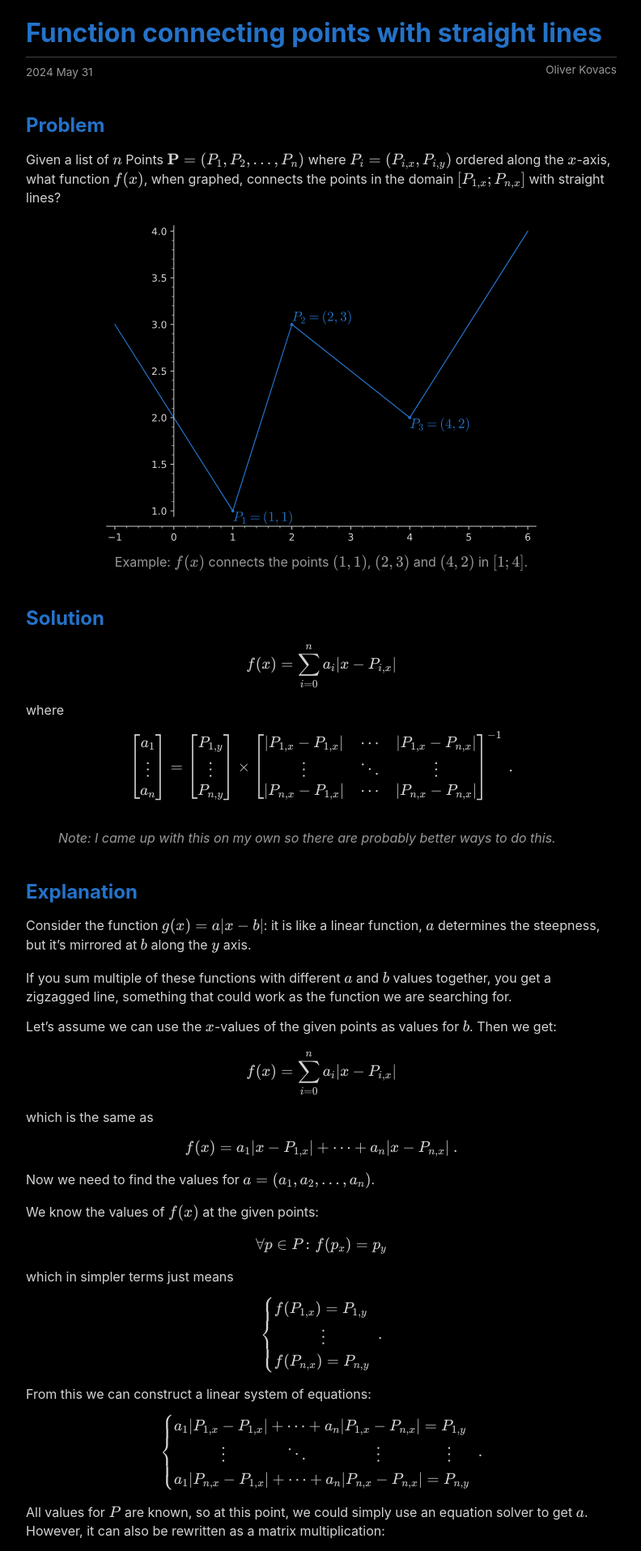
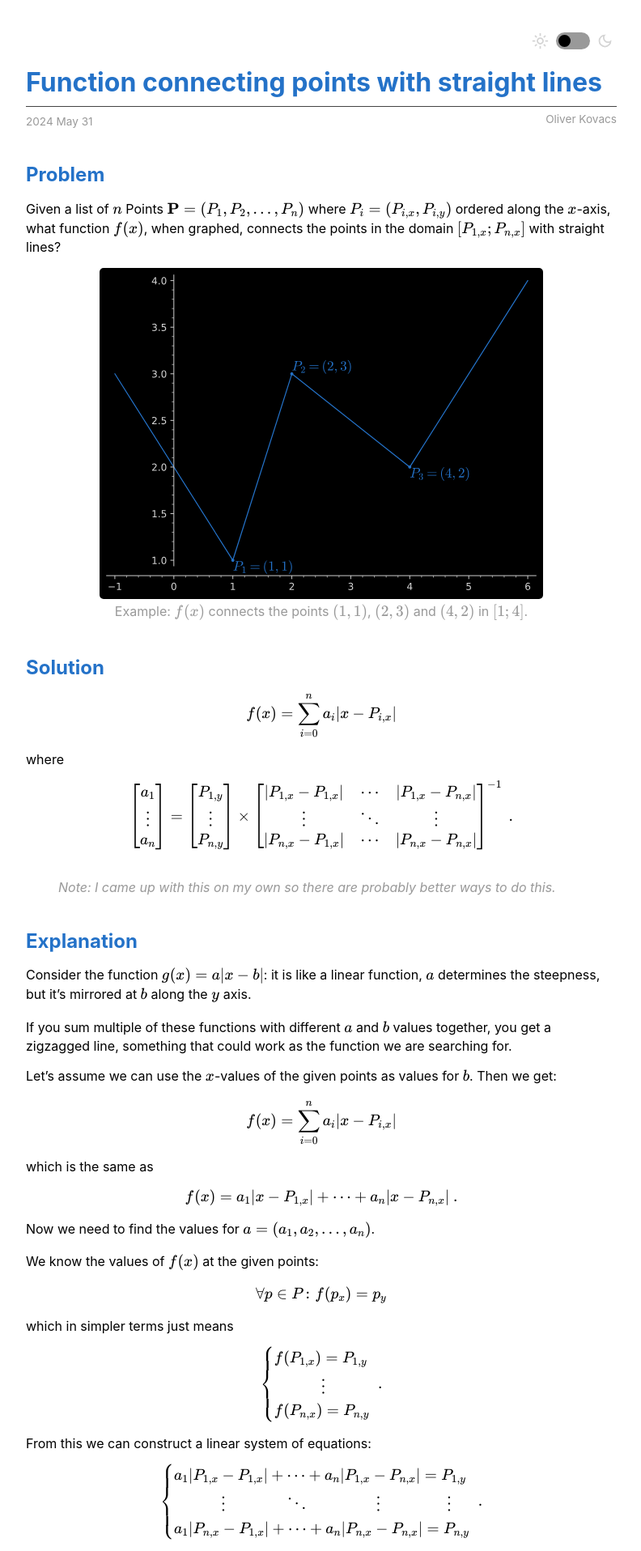
Before and after one commit to OliverKovacs/website, a Jekyll site: the page built from _posts/2024-06-01-function.markdown, in a window 1280 px wide. Shown: the top 1916 px of the page at 81% size, without its empty margins (243-1035 px from the left). Built offline with Jekyll 4.4.1, drawn with Linux system fonts in a browser that asks for light colours.

Commit message:
feat: add light theme

```diff
--- a/_layouts/post.html
+++ b/_layouts/post.html
@@ -8,19 +8,35 @@
 
     <div class="content">
         <header>
+            <div id="color-row">
+                <div>
+                <img class="light-mode-hide" src="/assets/img/icons/dark/light_mode.svg" alt="Light mode" />
+                <img class="dark-mode-hide" src="/assets/img/icons/light/light_mode.svg" alt="Light mode" />
+                <label class="switch">
+                    <input type="checkbox" id="color-mode">
+                    <span class="slider round"></span>
+                </label>
+                <img class="light-mode-hide" src="/assets/img/icons/dark/dark_mode.svg" alt="Dark mode" />
+                <img class="dark-mode-hide" src="/assets/img/icons/light/dark_mode.svg" alt="Dark mode" />
+                </div>
+            </div>
+
             <h1>{{ page.title | escape }}</h1>
-            <p>
+            <div id="home-row">
                 <time class="dt-published" datetime="{{ page.date | date_to_xmlschema }}" itemprop="datePublished">
                   {%- assign date_format = site.minima.date_format | default: "%Y %b %-d" -%}
                   {{ page.date | date: date_format }}
                 </time>
-                <a href="/">
-                  <span itemprop="author" itemscope itemtype="http:/*schema.org/Person">
-                      <span class="p-author h-card" itemprop="name">{{ page.author }}</span>
-                  </span>
+                <div>
+                <a id="home" href="/">
+                    <div>{{ page.author }}</div>
+                    <!--<span itemprop="author" itemscope itemtype="http:/*schema.org/Person">
+                      <span class="p-author h-card" itemprop="name"></span>
+                  </span>-->
                 </a>
-            </p>
-        <header>
+                </div>
+            </div>
+        </header>
 
         <main id="main">
             <article class="post h-entry" itemscope itemtype="http:/*schema.org/BlogPosting">
--- a/assets/css/code.css
+++ b/assets/css/code.css
@@ -1,11 +1,12 @@
 code {
+    color: #d4d4d4;
     background-color: #1e1e1e;
 }
 
 p>code,
 li>code {
-    background-color: #333333;
-    /* color: #ffffff; */
+    color: var(--color-fg);
+    background-color: var(--color-bg2);
     padding-right: 2px;
     padding-left: 2px;
     border-radius: 2px;
--- a/assets/css/post.css
+++ b/assets/css/post.css
@@ -1,5 +1,12 @@
 body {
     font-family: -apple-system,BlinkMacSystemFont,"Segoe UI","Noto Sans",Helvetica,Arial,sans-serif,"Apple Color Emoji","Segoe UI Emoji";
+}
+
+.content {
+    padding-top: 40px;
+    padding-bottom: 80px;
+    padding-right: 15px;
+    padding-left: 15px;
 }
 
 h1 {
@@ -8,8 +15,48 @@ h1 {
     margin-bottom: 7px;
 }
 
+#color-row {
+    height: 21px;
+}
+
+#color-row div {
+    float: right;
+}
+
+#color-row label {
+    height: 21px;
+    margin-left: auto;
+    margin-right: 0;
+}
+
+#color-row img {
+    height: 21px;
+    margin-left: 4px;
+    margin-right: 4px;
+}
+
+#home-row {
+    margin-bottom: 16px;
+}
+
+#home-row>div {
+    float: right;
+}
+
+#home div:hover {
+    text-decoration: underline;
+}
+
 p.post-meta {
     margin-top: 0px;
+}
+
+
+#home div {
+    margin-top: 0px;
+    color: var(--color-fg2);
+    font-size: 85%;
+    float: right;
 }
 
 span.p-author {
@@ -33,6 +80,7 @@ a {
 figure img {
     border-radius: 5px;
     width: 100%;
+    background-color: #000;
 }
 
 figure {
--- a/assets/css/vars.css
+++ b/assets/css/vars.css
@@ -1,6 +1,141 @@
 :root {
-    --color-bg: #000000;
-    --color-fg: #d4d4d4;
-    --color-fg2: #999;
     --color-primary: #2472c8;
+
+    --light-color-bg: #ffffff;
+    --light-color-bg2: #e0e0e0;
+    --light-color-fg: #000000;
+    --light-color-fg2: #999999;
+
+    --dark-color-bg: #000000;
+    --dark-color-bg2: #333333;
+    --dark-color-fg: #d4d4d4;
+    --dark-color-fg2: #999999;
+
+    --color-bg: var(--light-color-bg);
+    --color-bg2: var(--light-color-bg2);
+    --color-fg: var(--light-color-fg);
+    --color-fg2: var(--light-color-fg2);
 }
+
+.dark-mode-hide {
+    display:none;
+}
+
+@media (prefers-color-scheme: dark) {
+:root {
+    --color-bg: var(--dark-color-bg);
+    --color-bg2: var(--dark-color-bg2);
+    --color-fg: var(--dark-color-fg);
+    --color-fg2: var(--dark-color-fg2);
+}
+
+.dark-mode-hide {
+    display:none;
+}
+}
+
+:root:has(#color-mode:checked) {
+    --color-bg: var(--dark-color-bg);
+    --color-bg2: var(--dark-color-bg2);
+    --color-fg: var(--dark-color-fg);
+    --color-fg2: var(--dark-color-fg2);
+
+    .light-mode-hide {
+        display:none;
+    }
+    .dark-mode-hide {
+        display:initial;
+    }
+}
+
+
+@media (prefers-color-scheme: dark) {
+:root:has(#color-mode:checked) {
+    --color-bg: var(--light-color-bg);
+    --color-bg2: var(--light-color-bg2);
+    --color-fg: var(--light-color-fg);
+    --color-fg2: var(--light-color-fg2);
+
+    .light-mode-hide {
+        display:none;
+    }
+    .dark-mode-hide {
+        display:initial;
+    }
+}
+}
+
+/* The switch - the box around the slider */
+.switch {
+    vertical-align: top;
+    position: relative;
+    display: inline-block;
+    width: 42px;
+    height: 21px;
+}
+
+/* Hide default HTML checkbox */
+.switch input {
+    opacity: 0;
+    width: 0;
+    height: 0;
+    margin: 0;
+}
+
+/* The slider */
+.slider {
+    position: absolute;
+    cursor: pointer;
+    top: 0;
+    left: 0;
+    right: 0;
+    bottom: 0;
+    background-color: var(--color-fg2);
+    -webkit-transition: .4s;
+    transition: .4s;
+}
+
+.slider:before {
+    position: absolute;
+    content: "";
+    height: 15px;
+    width: 15px;
+    left: 3px;
+    bottom: 3px;
+    background-color: var(--color-fg);
+    -webkit-transition: .4s;
+    transition: .4s;
+}
+
+@media (prefers-color-scheme: dark) {
+    input:not(:checked) + .slider {
+        background-color: var(--color-primary);
+    }
+
+    input:not(:checked) + .slider:before {
+        -webkit-transform: translateX(21px);
+        -ms-transform: translateX(21px);
+        transform: translateX(21px);
+    }
+}
+
+@media (prefers-color-scheme: light) {
+    input:checked + .slider {
+        background-color: var(--color-primary);
+    }
+
+    input:checked + .slider:before {
+        -webkit-transform: translateX(21px);
+        -ms-transform: translateX(21px);
+        transform: translateX(21px);
+    }
+}
+
+/* Rounded sliders */
+.slider.round {
+    border-radius: 34px;
+}
+
+.slider.round:before {
+    border-radius: 50%;
+}
```
Also changed, not shown: README.md, assets/img/icons/dark/dark_mode.svg (added), assets/img/icons/dark/light_mode.svg (added), assets/img/icons/light/dark_mode.svg (added), assets/img/icons/light/light_mode.svg (added).
